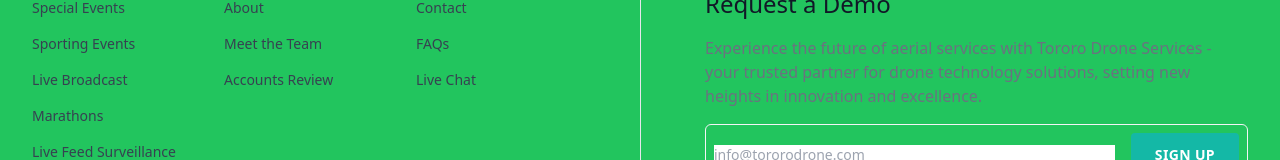
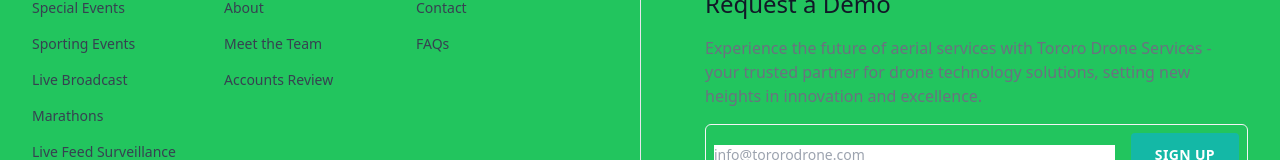
Before and after one commit to johndranreb/tororodroneservices, a Next.js app: page / in a window 1280 px wide. Shown: the part 4352-4512 px from the top of the page. Built offline with nearby package versions, Linux system fonts and the light colour scheme.

Commit message:
edit codes

```diff
--- a/src/components/footer.js
+++ b/src/components/footer.js
@@ -132,11 +132,6 @@
                 </a>
               </li>
 
-              <li>
-                <a href="#" className="text-gray-700 transition hover:opacity-75">
-                  Live Chat
-                </a>
-              </li>
             </ul>
           </div>
         </div>
```
